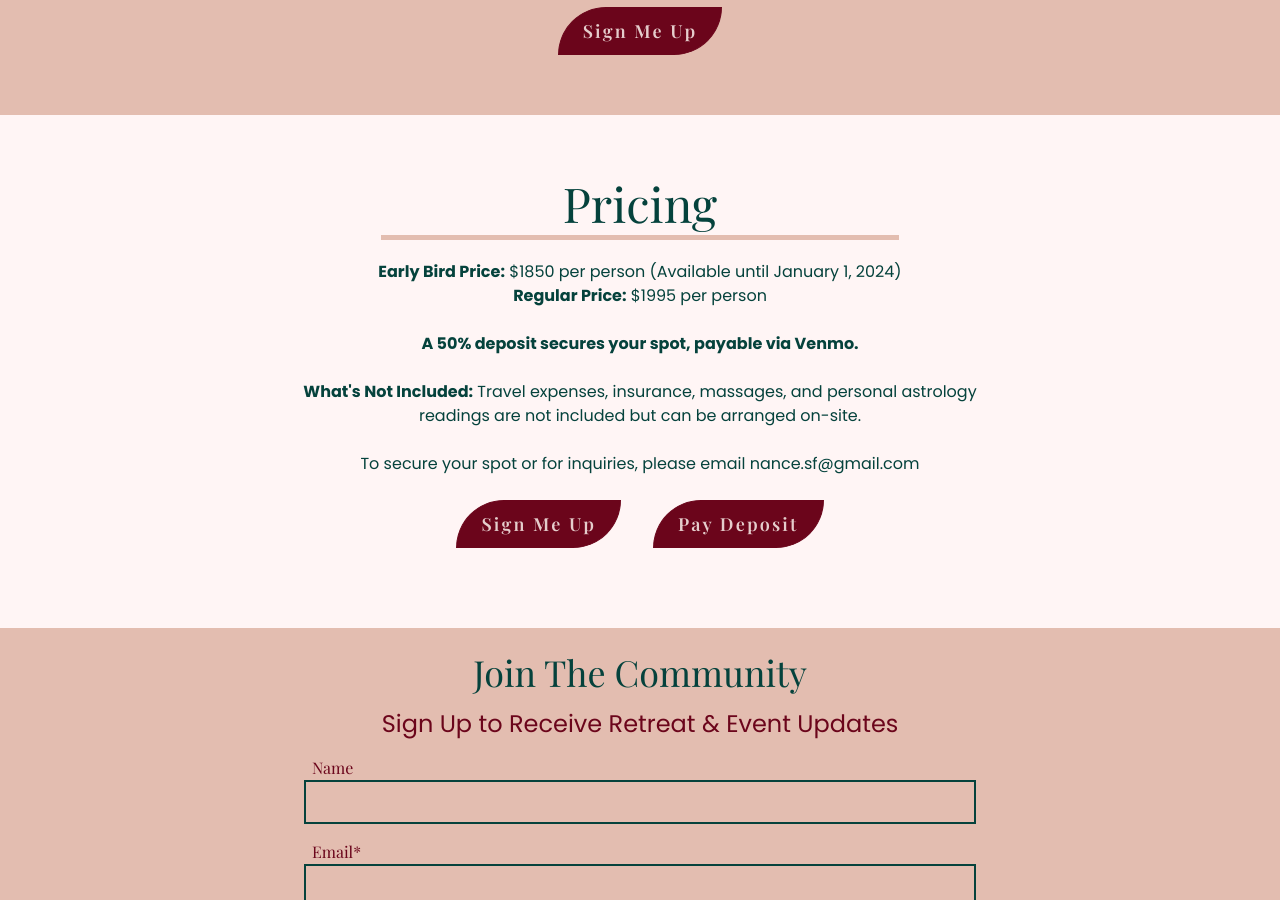
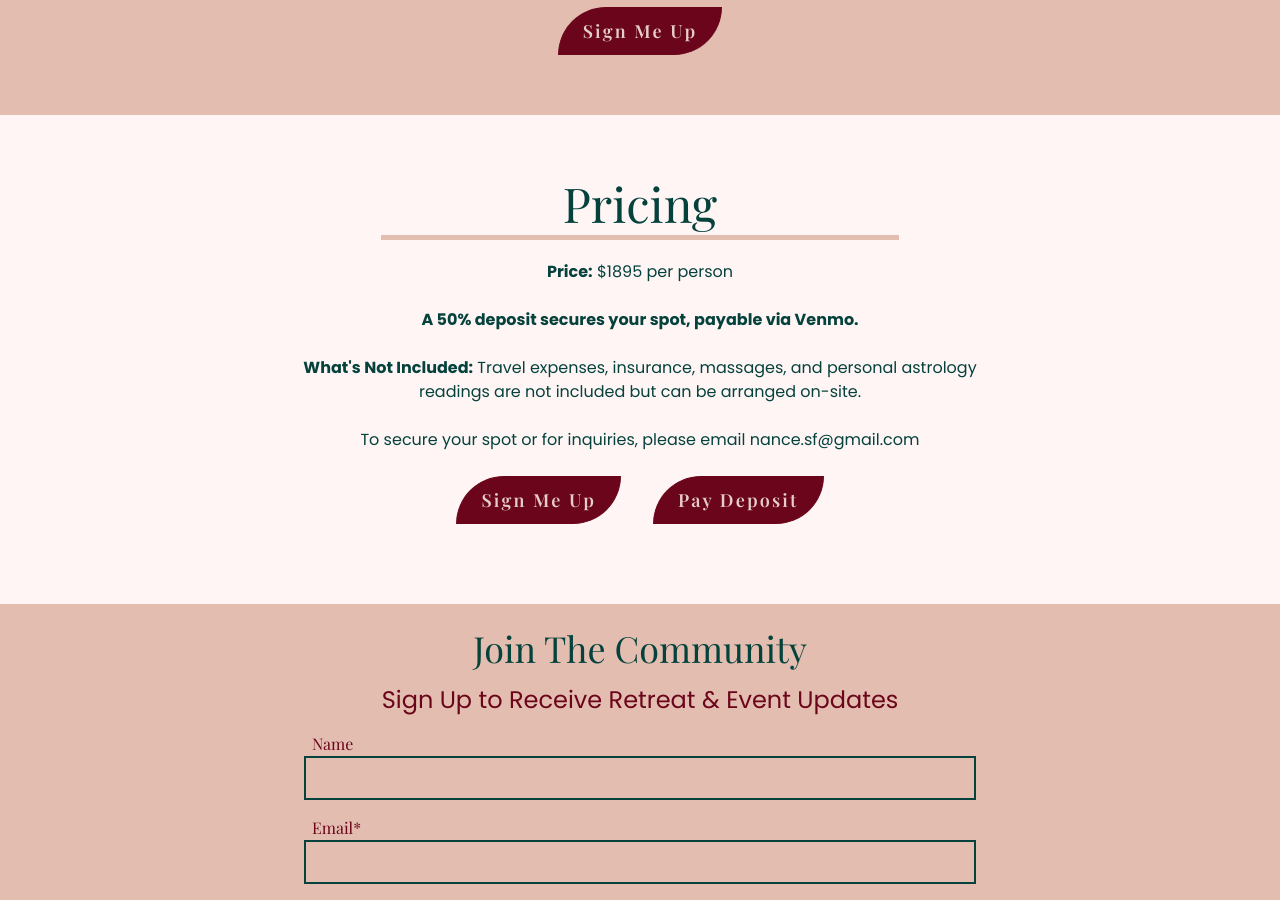
Before and after one commit to ViaSana/nl-healing, a Jekyll site: the page built from _events/discover-retreat.md, in a window 1280 px wide and 900 px high, scrolled down 3017 px. Built offline with Jekyll 4.4.1, drawn with Linux system fonts in a browser that asks for light colours; some web fonts are replaced; a style sheet for code colours, icons or effects is not loaded.

Commit message:
Updated 4 files via CloudCannon.

```diff
--- a/_layouts/retreats.html
+++ b/_layouts/retreats.html
@@ -17,16 +17,16 @@ layout: default
 <section class="pt-4 mx-scrn">
   <div class="grid md:grid-cols-2">
 
-    <img src="/assets/images/retreat_2.jpg" class="editable aspect-portrait w-[50vh] justify-self-center lg:justify-self-end">
+    <img src="/assets/images/retreat_2.jpg" class="editable aspect-portrait w-[50vh] justify-self-center lg:justify-self-end" />
 
     <!-- FrontMatter Content -->
     <div class="flex items-center justify-center md:ml-8">
       <div class="pt-2">
         <h3 class="max-sm:text-center editable">What's Included</h3>
-        <hr class="border-b-4 border-primary md:w-[65%] text-primary">
+        <hr class="border-b-4 border-primary md:w-[65%] text-primary" />
         {% for item in page.whats_included %}
         <ul class="pt-4">
-          <li class=""><i class="mr-3 text-2xl align-top fas fa-arrow-right"></i><span class="inline-block mt-1 ml-4">{{ item }}</span></li>
+          <li><i class="mr-3 text-2xl align-top fas fa-arrow-right"></i><span class="inline-block mt-1 ml-4">{{ item }}</span></li>
         </ul>
         {% endfor %}
       </div>
@@ -50,7 +50,7 @@ layout: default
   <!-- Gallery Nav -->
   <div class="w-full slider-nav">
     {% for pic in retreat_gallery %}
-      <img src="{{pic}}" class="object-cover mx-4 aspect-square">
+      <img src="{{pic}}" class="object-cover mx-4 aspect-square" />
     {% endfor %}
   </div>
   <div class="pt-8 -mb-1 text-center">
@@ -61,12 +61,10 @@ layout: default
 <!-- Pricing Section -->
 <section class="text-center">
   <h2 class="editable">Pricing</h2>
-  <hr class="border-b-4 border-primary md:w-[45%] text-primary mx-auto">
+  <hr class="border-b-4 border-primary md:w-[45%] text-primary mx-auto" />
   <div class="w-[60%] mx-auto pt-1">
     <p class="py-3 pt-4 editable">
-      <strong>Early Bird Price:</strong> $1850 per person (Available until January 1, 2024)
-      <br>
-      <strong>Regular Price:</strong> $1995 per person
+        <strong>Price:</strong> $1895 per person
     </p>
     <p class="py-3 editable">
       <strong>A 50% deposit secures your spot, payable via Venmo.</strong>
```
